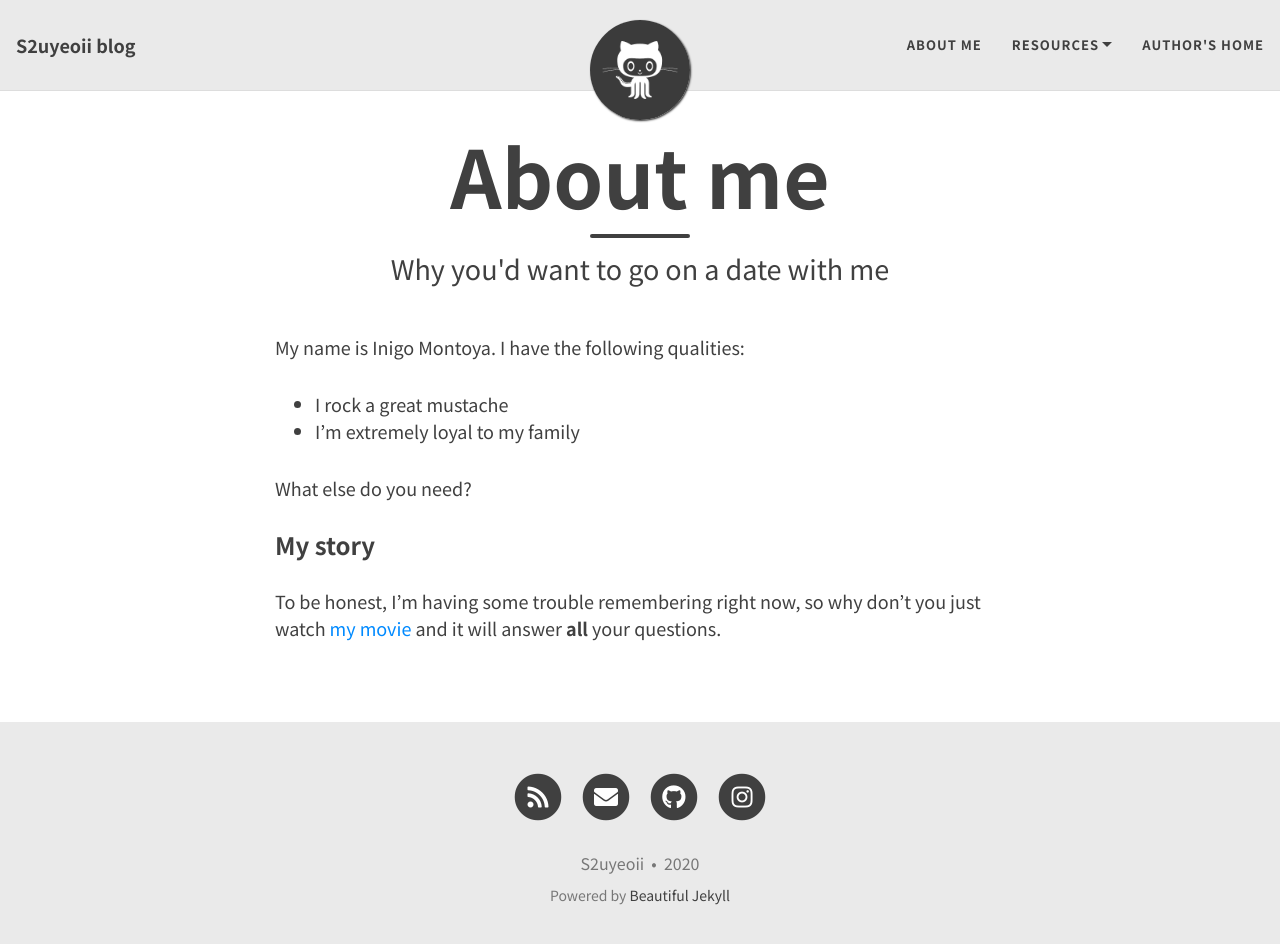
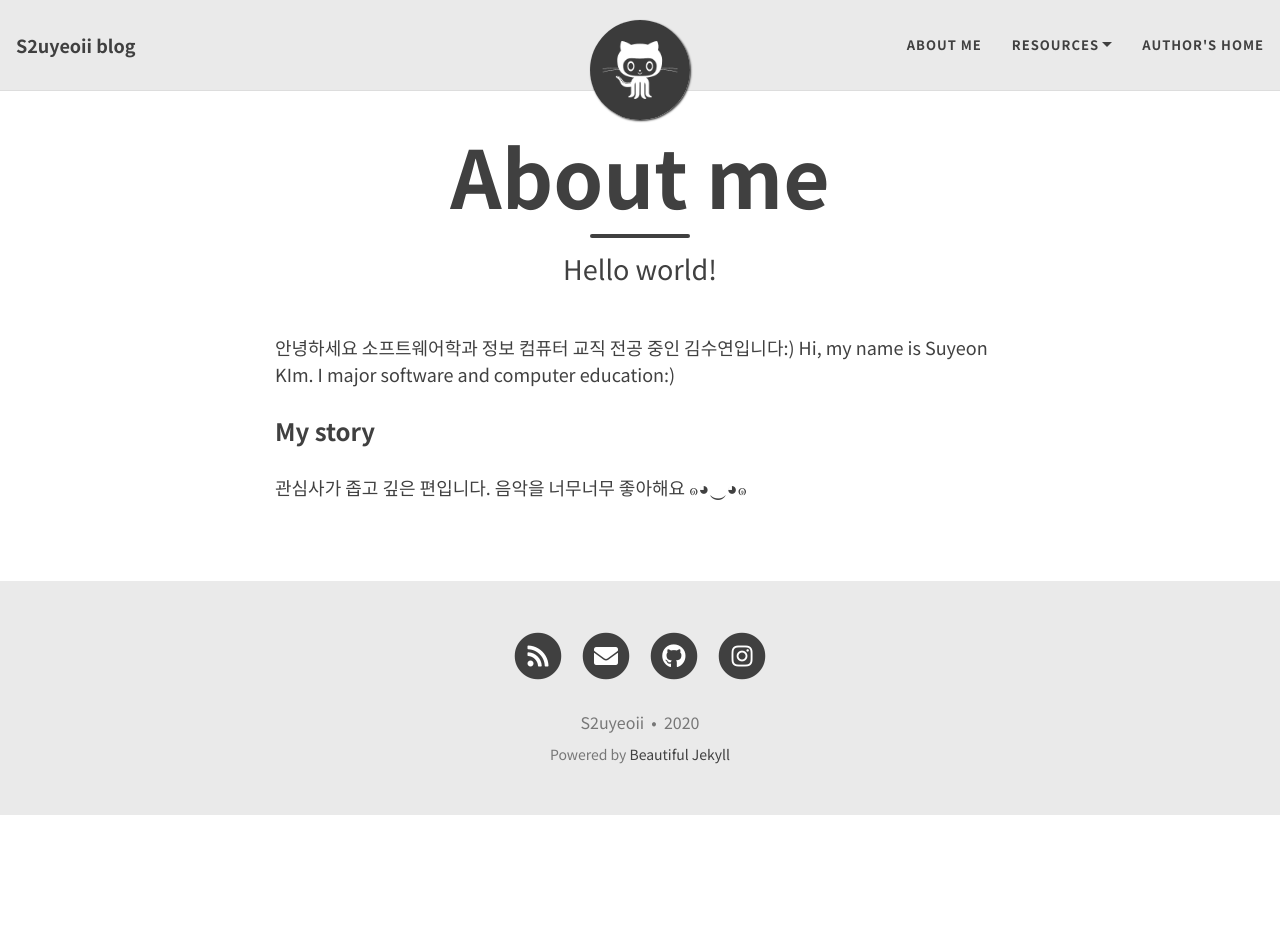
Before and after one commit to yeoneed/yeoneed.github.io, a Jekyll site: the page built from aboutme.md, in a window 1280 px wide and 956 px high. Shown: the top 944 px of the window. Built offline with Jekyll 4.4.1, drawn with Linux system fonts in a browser that asks for light colours; nearby versions of some CDN libraries; some web fonts are replaced.

Commit message:
Update aboutme.md

```diff
--- a/aboutme.md
+++ b/aboutme.md
@@ -1,16 +1,13 @@
 ---
 layout: page
 title: About me
-subtitle: Why you'd want to go on a date with me
+subtitle: Hello world!
 ---
 
-My name is Inigo Montoya. I have the following qualities:
+안녕하세요 소프트웨어학과 정보 컴퓨터 교직 전공 중인 김수연입니다:)
+Hi, my name is Suyeon KIm. I major software and computer education:)
 
-- I rock a great mustache
-- I'm extremely loyal to my family
-
-What else do you need?
 
 ### My story
 
-To be honest, I'm having some trouble remembering right now, so why don't you just watch [my movie](https://en.wikipedia.org/wiki/The_Princess_Bride_%28film%29) and it will answer **all** your questions.
+관심사가 좁고 깊은 편입니다. 음악을 너무너무 좋아해요 ๑◕‿◕๑
```
